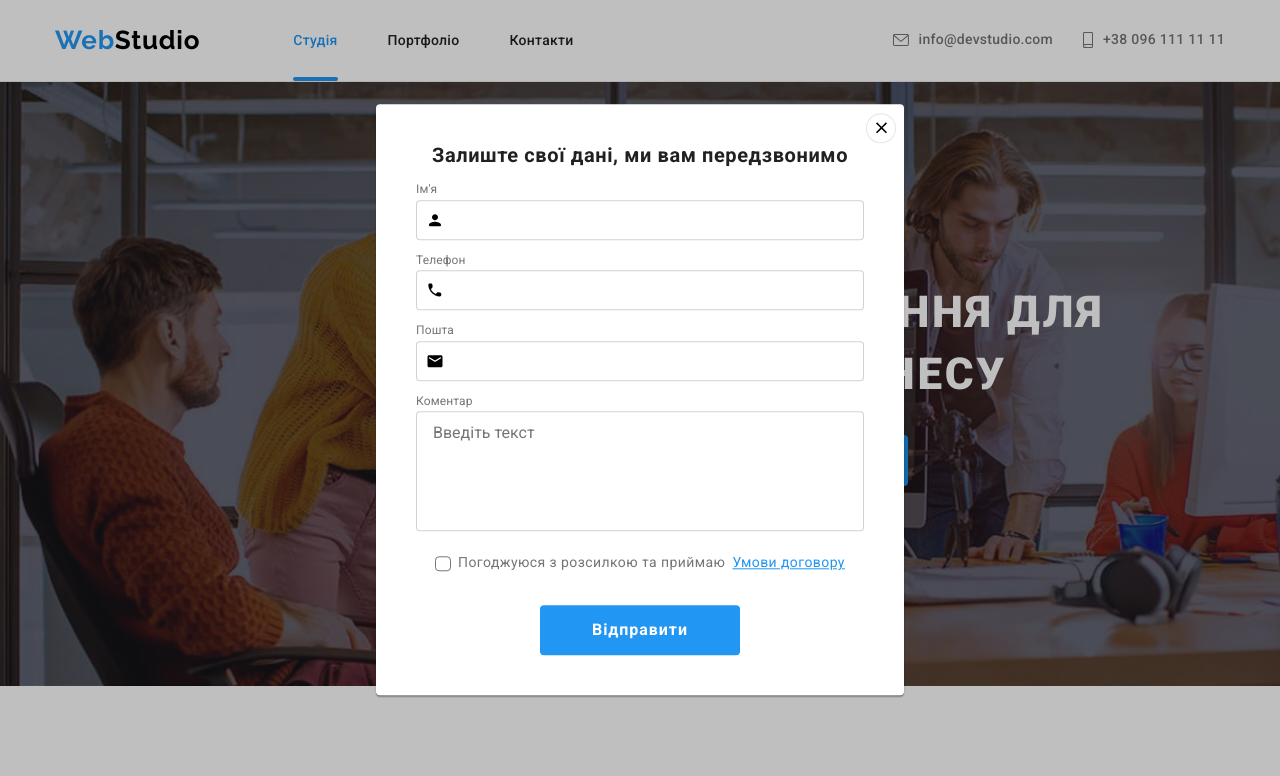
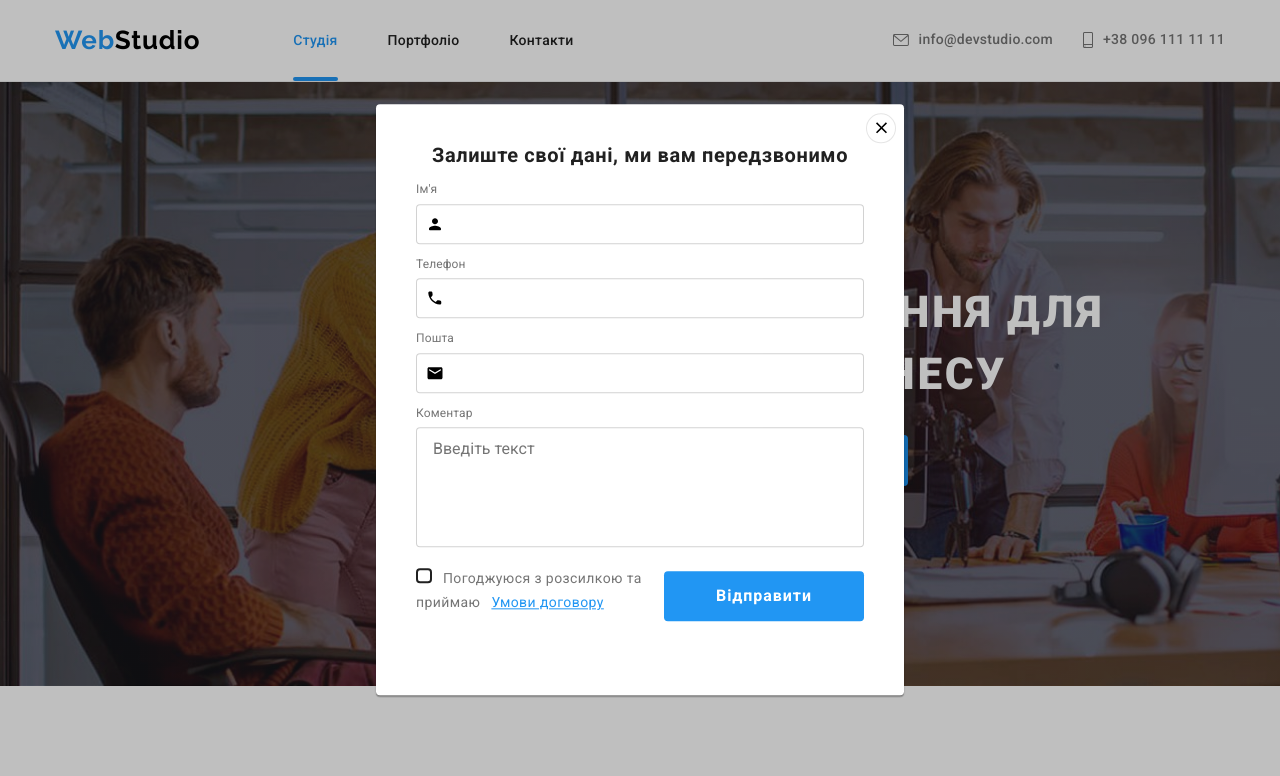
Before and after one commit to Morieva/goit-markup-hw-06, a plain HTML site: page index.html in a window 1280 px wide. Both pictures are taken after a click on the button "Замовити послугу". Shown: the top 776 px of the page. Drawn offline with nearby package versions, Linux system fonts and the light colour scheme.

Commit message:
checkbox unfinished

```diff
--- a/css/styles.css
+++ b/css/styles.css
@@ -678,6 +678,7 @@ img {
   margin-bottom: 12px;
 }
 .form-label {
+  display: flex;
   font-size: 12px;
   line-height: 1.71;
   letter-spacing: 0.01em;
@@ -751,7 +752,7 @@ img {
   display: inline-block;
   width: 16px;
   height: 15px;
-  border: 1px solid var(--primary-text-color);
+  border: 2px solid var(--filter-text);
   border-radius: 4px;
   margin-right: 7px;
 }
@@ -759,10 +760,15 @@ img {
 .checkbox:checked + .checkbox-icon {
   background-color: var(--accent-color);
   border-color: var(--accent-color);
+  background-image: url(./images/icons.svg#icon-checkbox);
   background-repeat: no-repeat;
   background-position: center;
   background-size: contain;
   background-origin: border-box;
+}
+.checkbox-icon:active {
+  background-color: var(--accent-color);
+  fill: var(--text-on-dark-color);
 }
 .contract {
   text-decoration-line: underline;
--- a/index.html
+++ b/index.html
@@ -543,11 +543,21 @@
             </div>
 
             <label class="form-label check">
-              <input type="checkbox" class="checkbox" name="agreement" value="agreement" />
-              <span class="checkbox-icon"></span>
+              <div class="form-box">
+              <input
+                type="checkbox"
+                class="checkbox"
+                name="agreement"
+                id="agreement"
+                placeholder=""
+              />
+              <span class="checkbox-icon">
+                <use href="./images/icons.svg#icon-checkbox"></use>
+              </span>
               Погоджуюся з розсилкою та приймаю
-              <a href="./images/icons.svg#icon-checkbox" class="link contract">Умови договору</a>
+              <a href="#" class="link contract">Умови договору</a>
             </label>
+            </div>
             <button type="submit" class="modal-submit button">Відправити</button>
           </form>
         </div>
```
